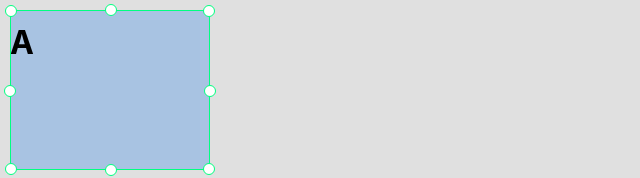
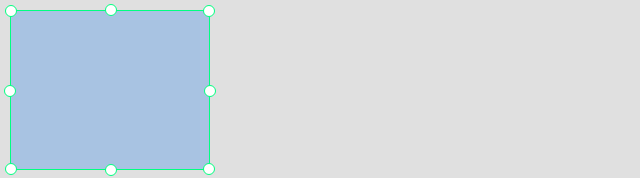
Before and after one commit to zmkwjx/baikbingo-drag, a Vue app: page / in a window 1280 px wide. Shown: the top 178 px of the page, without its empty margins (0-640 px from the left). Built offline with nearby package versions, Linux system fonts and the light colour scheme.

Commit message:
feat: 旋转

```diff
--- a/packages/drag-view/useRotate.js
+++ b/packages/drag-view/useRotate.js
@@ -14,7 +14,7 @@ const useRotate = modelValue => {
   const logState = ref([])
   const logLocal = ref({ x: 0, y: 0 })
 
-  // 开始
+  // 开始监听旋转状态
   const handleRotateStart = (event, value) => {
     // 开始先结束
     handleRotateEnd(event)
@@ -27,7 +27,7 @@ const useRotate = modelValue => {
     logIndex.value = modelValue.value.findIndex(item => item === value)
   }
 
-  // 拉伸中
+  // 监听旋转中的状态
   const logTimer = ref()
   const handleRotate = event => {
     // 如为空则跳出
@@ -39,7 +39,7 @@ const useRotate = modelValue => {
       const local = { x: event.pageX, y: event.pageY }
       const rotate = calcAngle(logLocal.value, local)
       // 获取旋转的差值
-      const moveR = rotate - logState.value[logIndex.value].r
+      const moveR = rotate - modelValue.value[logIndex.value].r
       // 赋值
       for (let i = 0; i < logState.value.length; i++) {
         const r = logState.value[i].r + moveR
--- a/src/App.vue
+++ b/src/App.vue
@@ -2,7 +2,7 @@
   <draw-board height="400" width="650">
     <drag-view v-model="dragList">
       <template #default>
-        <h1>A</h1>
+        <!-- <h1>A</h1> -->
       </template>
     </drag-view>
   </draw-board>
```
